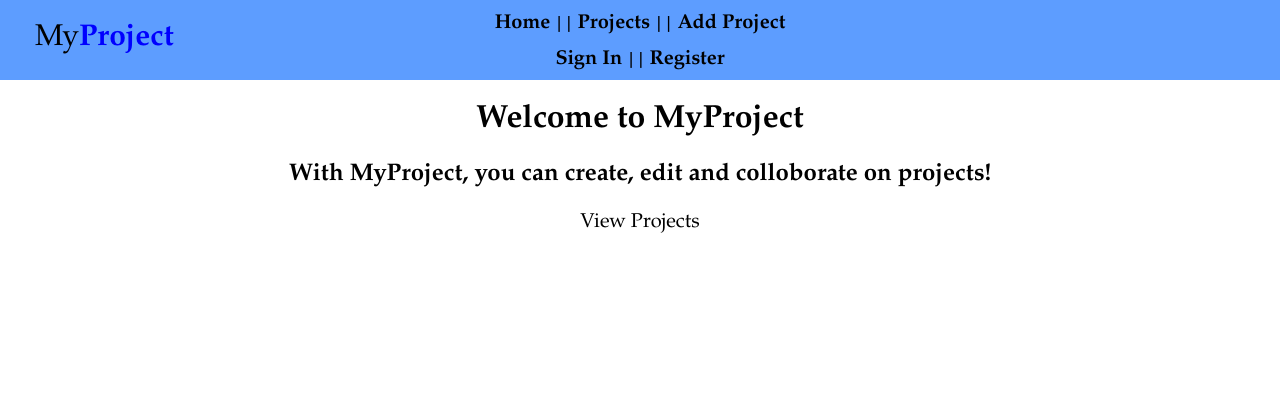
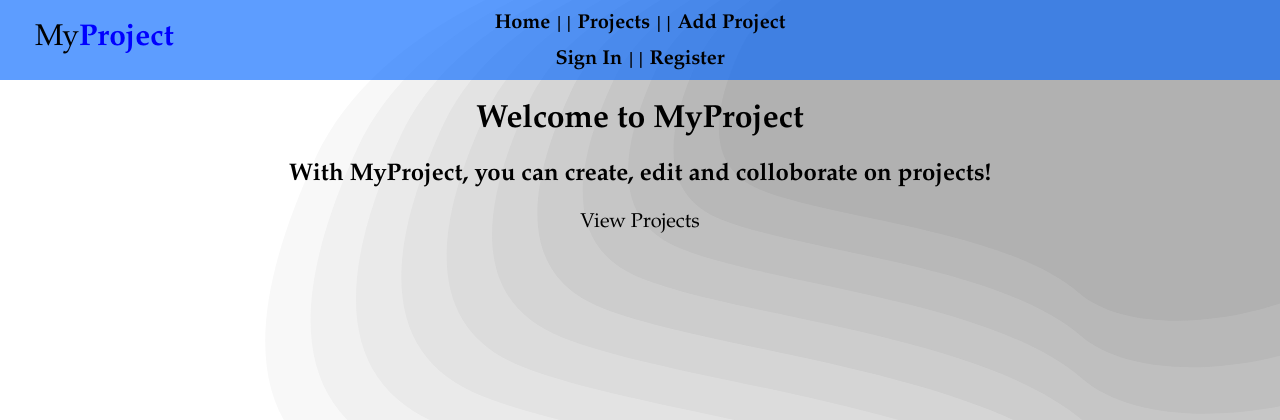
Before and after one commit to jakeearing/MyProject-Web-Application, a Flask app: page / in a window 1280 px wide. Shown: the top 420 px of the page. Run offline with Flask 2, Linux system fonts and the light colour scheme.

Commit message:
background image added to all views
background.svg will now be the background for all pages

```diff
--- a/static/style.css
+++ b/static/style.css
@@ -1,5 +1,8 @@
 html {
     font-family: Garamond;
+    background-image: url(background.svg);
+    background-repeat: no-repeat;
+    background-size: cover;
 }
 body {
     text-align: center;
```
Also changed, not shown: static/background.svg (added).
